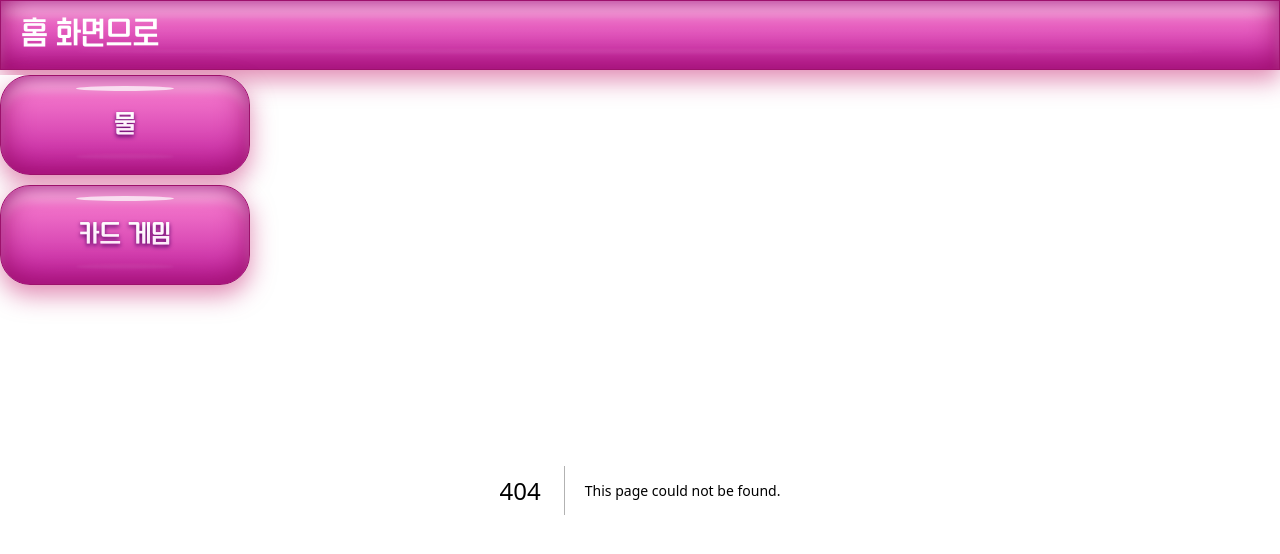
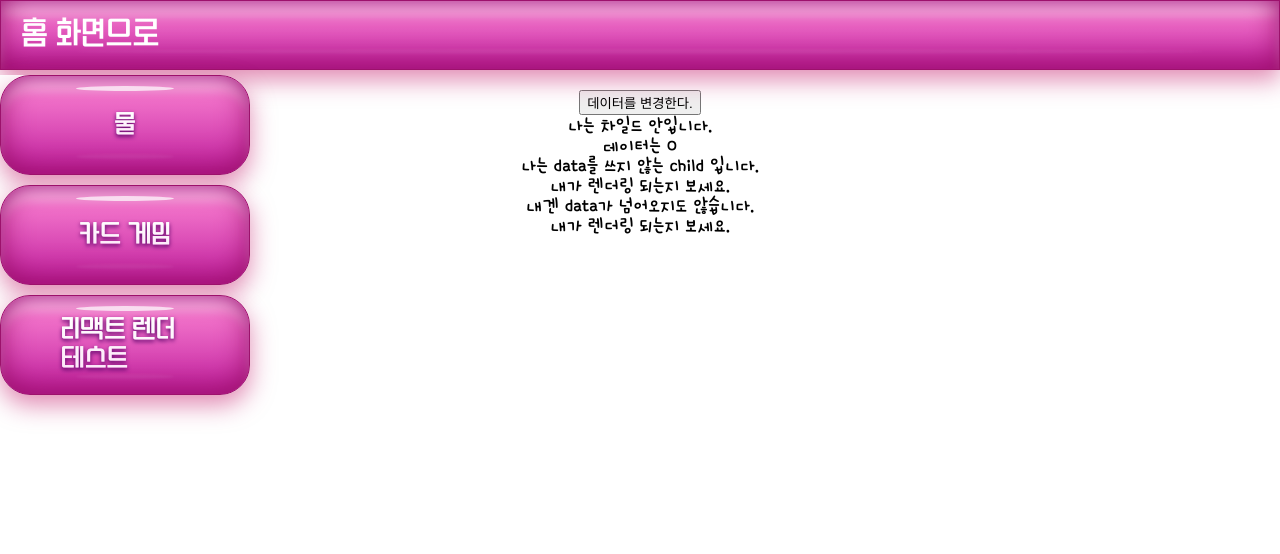
Before and after one commit to sadie100/Interaction, a Next.js app: page /test-render/Wrapper in a window 1280 px wide. Before the commit this address had no page. Shown: the top 554 px of the page. Built offline with nearby package versions, Linux system fonts and the light colour scheme.

Commit message:
feat: 리액트 렌더 테스트 작성

```diff
--- a/components/Navbar/index.tsx
+++ b/components/Navbar/index.tsx
@@ -16,6 +16,7 @@ export default function Navbar() {
     <NavbarWrapper>
       <NavLink href="/water">물</NavLink>
       <NavLink href="/card_game">카드 게임</NavLink>
+      <NavLink href="/test-render">리액트 렌더 테스트</NavLink>
     </NavbarWrapper>
   );
 }
--- /dev/null
+++ b/pages/test-render/ChildWithNothing.tsx
@@ -0,0 +1,12 @@
+import { useState } from "react";
+
+const ChildWithNothing = (props) => {
+  return (
+    <>
+      <div>내겐 data가 넘어오지도 않습니다.</div>
+      <div>내가 렌더링 되는지 보세요.</div>
+    </>
+  );
+};
+
+export default ChildWithNothing;
--- /dev/null
+++ b/pages/test-render/ChildWithProp.tsx
@@ -0,0 +1,12 @@
+import { useState } from "react";
+
+const ChildWithProp = ({ data }) => {
+  return (
+    <>
+      <div>나는 차일드 안입니다.</div>
+      <div>데이터는 {data}</div>
+    </>
+  );
+};
+
+export default ChildWithProp;
--- /dev/null
+++ b/pages/test-render/ChildWithPropNotUsing.tsx
@@ -0,0 +1,12 @@
+import { useState } from "react";
+
+const ChildWithPropNotUsing = (props) => {
+  return (
+    <>
+      <div>나는 data를 쓰지 않는 child 입니다.</div>
+      <div>내가 렌더링 되는지 보세요.</div>
+    </>
+  );
+};
+
+export default ChildWithPropNotUsing;
--- /dev/null
+++ b/pages/test-render/Wrapper.tsx
@@ -0,0 +1,21 @@
+import { useState } from "react";
+import ChildWithProp from "./ChildWithProp";
+import ChildWithPropNotUsing from "./ChildWithPropNotUsing";
+import ChildWithNothing from "./ChildWithNothing";
+
+const Wrapper = () => {
+  const [data, setData] = useState(0);
+  const handleData = () => {
+    setData((dat) => dat + 1);
+  };
+  return (
+    <>
+      <button onClick={handleData}>데이터를 변경한다.</button>
+      <ChildWithProp data={data} />
+      <ChildWithPropNotUsing data={data} />
+      <ChildWithNothing />
+    </>
+  );
+};
+
+export default Wrapper;
```
Also changed, not shown: pages/test-render/index.tsx (added, +12 -0 lines).
